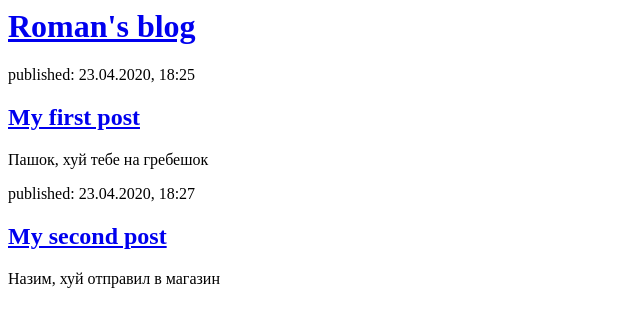
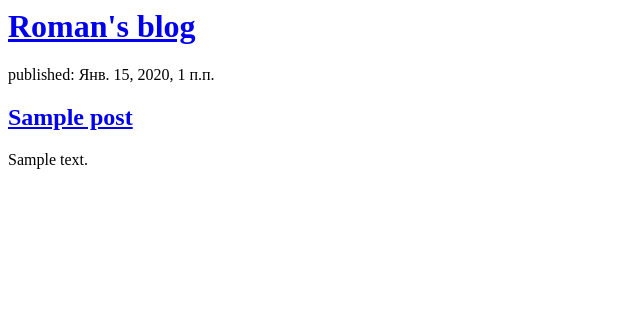
Before and after one commit to RFoma/my-first-blog, a Django app: page / in a window 1280 px wide. Shown: the top 327 px of the page, without its empty margins (0-640 px from the left). Run offline with Django 3.2, Linux system fonts and the light colour scheme; tables that the repository leaves empty hold one stand-in row (values such as "Sample post").

Commit message:
Modified templates to display posts from DB.

```diff
--- a/blog/templates/blog/post_list.html
+++ b/blog/templates/blog/post_list.html
@@ -2,21 +2,17 @@
     <head>
         <title>Roman's blog</title>
     </head>
-    <body>
+    <div>
+        <h1><a href = "/">Roman's blog</a></h1>
+    </div>
+
+    {% for post in posts %}
         <div>
-            <h1><a href = "/">Roman's blog</a></h1>
+            <p>published: {{ post.published_date }}</p>
+            <h2><a href="/">{{ post.title }}</a></h2>
+            <p>{{ post.text|linebreaksbr }}</p>
         </div>
+    {% endfor %}
 
-        <div>
-            <p>published: 23.04.2020, 18:25</p>
-            <h2><a href="/">My first post</a></h2>
-            <p>Пашок, хуй тебе на гребешок</p>
-        </div>
-
-        <div>
-            <p>published: 23.04.2020, 18:27</p>
-            <h2><a href="/">My second post</a></h2>
-            <p>Назим, хуй отправил в магазин</p>
-        </div>
     </body>
 </html>
--- a/blog/views.py
+++ b/blog/views.py
@@ -1,5 +1,8 @@
 from django.shortcuts import render
+from django.utils import timezone
+from .models import Post
 
 # Create your views here.
 def post_list(request):
-    return render(request, 'blog/post_list.html', {})
+    posts = Post.objects.filter(published_date__lte=timezone.now()).order_by('published_date')
+    return render(request, 'blog/post_list.html', {'posts':posts})
```
